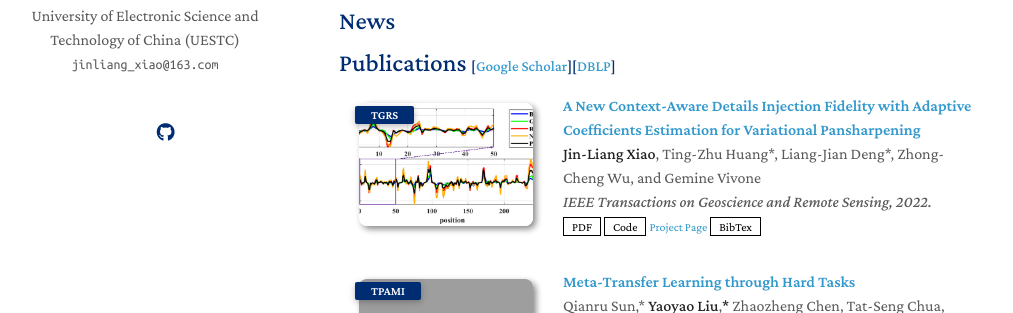
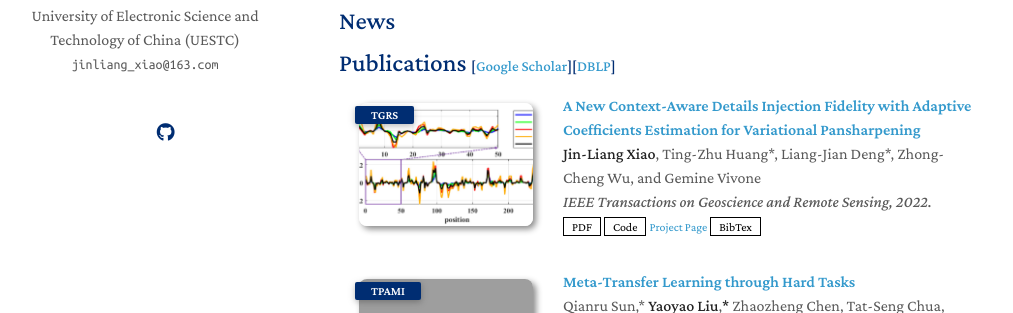
Before and after one commit to Jin-liangXiao/Jin-liangXiao.github.io, a Jekyll site: the page built from index.md, in a window 1280 px wide. Shown: the part 354-667 px from the top of the page, without its empty margins (131-1144 px from the left). Built offline with Jekyll 4.4.1, drawn with Linux system fonts in a browser that asks for light colours; nearby versions of some CDN libraries; comment, search, counter and statistics services are not loaded; a style sheet for code colours, icons or effects is not loaded; our own code applies the rules of GitHub Pages for plain Markdown files; grey boxes are pictures that could not be loaded.

Commit message:
Update publications.md

```diff
--- a/_includes/publications.md
+++ b/_includes/publications.md
@@ -6,7 +6,7 @@
 <li>
 <div class="pub-row">
   <div class="col-sm-3 abbr" style="position: relative;padding-right: 15px;padding-left: 15px;">
-    <img src="https://github.com/Jin-liangXiao/Jin-liangXiao.github.io/blob/main/assets/img/cdif.png" class="teaser img-fluid z-depth-1" style="width=100;height=40%">
+    <img src="https://github.com/Jin-liangXiao/Jin-liangXiao.github.io/blob/main/assets/img/cdif2.png" class="teaser img-fluid z-depth-1" style="width=100;height=40%">
             <abbr class="badge">TGRS</abbr>
   </div>
   <div class="col-sm-9" style="position: relative;padding-right: 15px;padding-left: 20px;">
```
